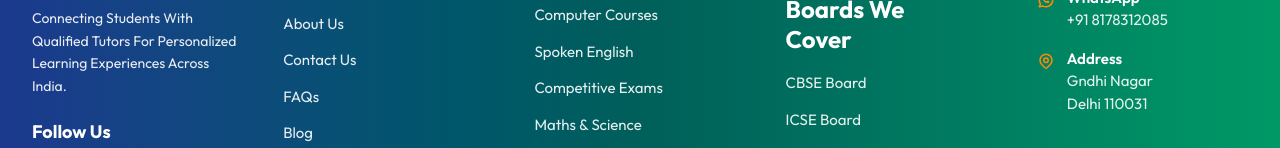
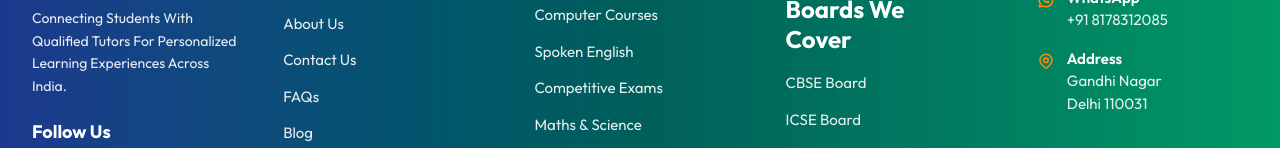
Before and after one commit to ajad933456-lab/learninghub24-frontend, a Next.js app: page / in a window 1280 px wide. Shown: the part 9088-9236 px from the top of the page. Built offline with nearby package versions, Linux system fonts and the light colour scheme; no server answers.

Commit message:
Update Footer2.tsx

```diff
--- a/components/Footer2.tsx
+++ b/components/Footer2.tsx
@@ -203,7 +203,7 @@ export default function Footer2() {
                                 <IconMapPin size={18} className="text-orange-400 shrink-0 mt-1" />
                                 <div>
                                     <p className="font-semibold text-white">Address</p>
-                                    <p>Gndhi Nagar<br />Delhi 110031</p>
+                                    <p>Gandhi Nagar<br />Delhi 110031</p>
                                 </div>
                             </li>
                         </ul>
```
